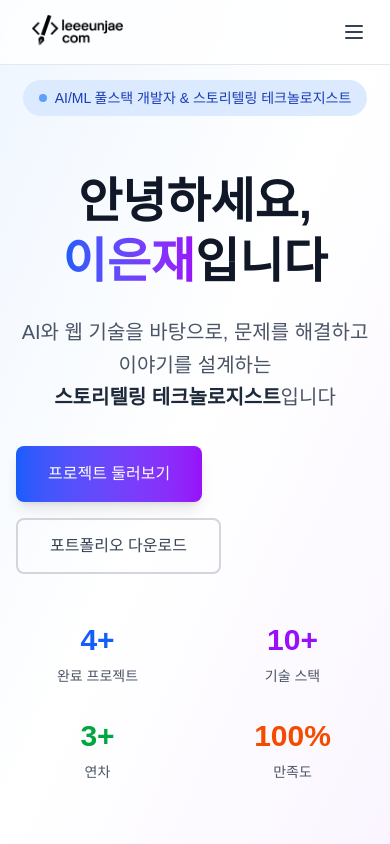
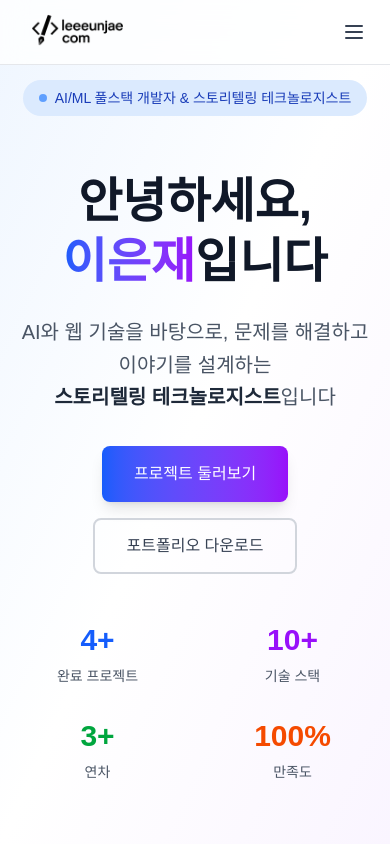
Before and after one commit to ej-rarus/leeeunjae.com, a Next.js app: page / in a window 390 px wide. Shown: the top 844 px of the page. Built offline with nearby package versions, Linux system fonts and the light colour scheme.

Commit message:
v1.07 홈 페이지 레이아웃 수정: 버튼 정렬을 개선하고, flexbox를 사용하여 아이템을 중앙에 배치하여 사용자 경험을 향상시킴.

```diff
--- a/app/page.tsx
+++ b/app/page.tsx
@@ -57,7 +57,7 @@
               AI와 웹 기술을 바탕으로, 문제를 해결하고 이야기를 설계하는<br />
               <span className="font-semibold text-gray-800 dark:text-gray-200">스토리텔링 테크놀로지스트</span>입니다
             </p>
-            <div className="flex flex-col sm:flex-row gap-4 justify-center mb-12">
+            <div className="flex flex-col sm:flex-row gap-4 justify-center mb-12 items-center">
               <Link href="/projects">
                 <button className="bg-gradient-to-r from-blue-600 to-purple-600 hover:from-blue-700 hover:to-purple-700 text-white px-8 py-4 rounded-lg font-medium transition-all duration-200 cursor-pointer transform hover:scale-105 shadow-lg h-14 flex items-center justify-center">
                   프로젝트 둘러보기
@@ -179,7 +179,7 @@
             새로운 프로젝트나 협업 기회를 기다립니다.<br />
             언제든지 연락주시면 빠르게 답변드리겠습니다.
           </p>
-          <div className="flex flex-col sm:flex-row gap-4 justify-center">
+          <div className="flex flex-col sm:flex-row gap-4 justify-center items-center">
             <a href="mailto:lpl2001@naver.com?subject=[문의]&body=안녕하세요, 은재님! 웹사이트를 보고 연락드립니다.">
               <button className="bg-white text-blue-600 hover:bg-gray-100 px-8 py-4 rounded-lg font-medium transition-colors duration-200 transform hover:scale-105 h-14 flex items-center justify-center">
                 연락하기
```
